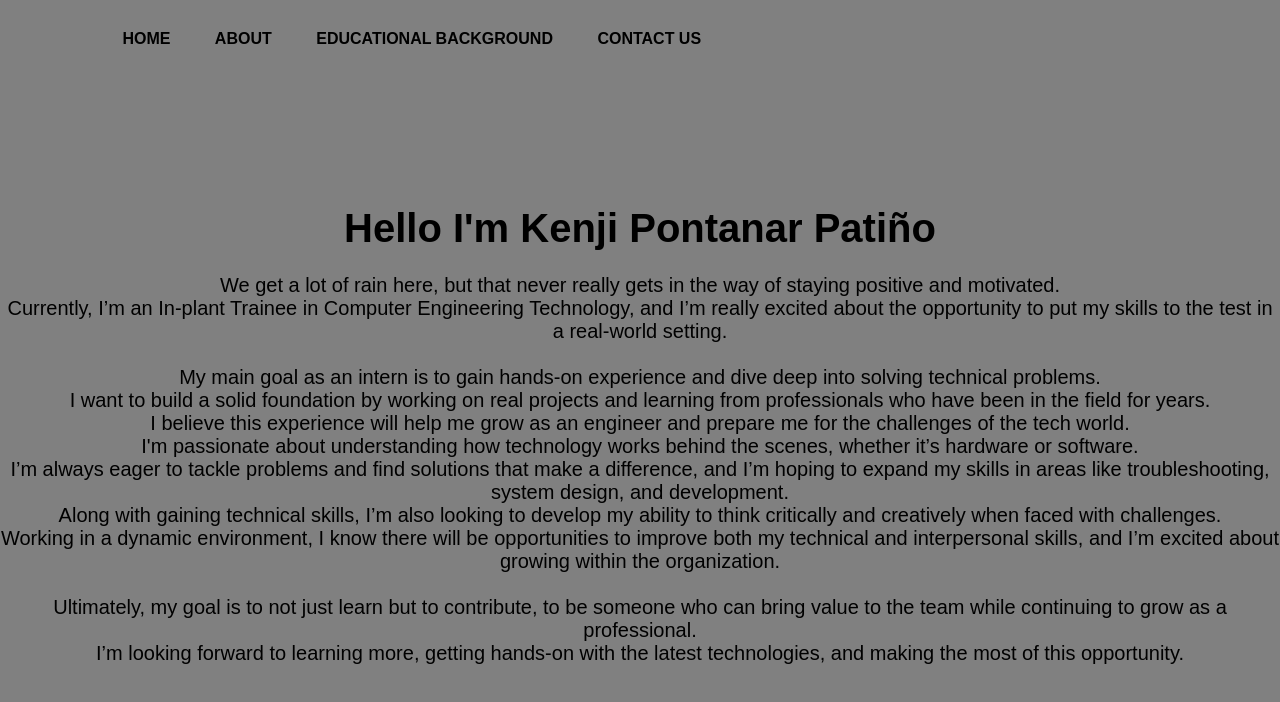
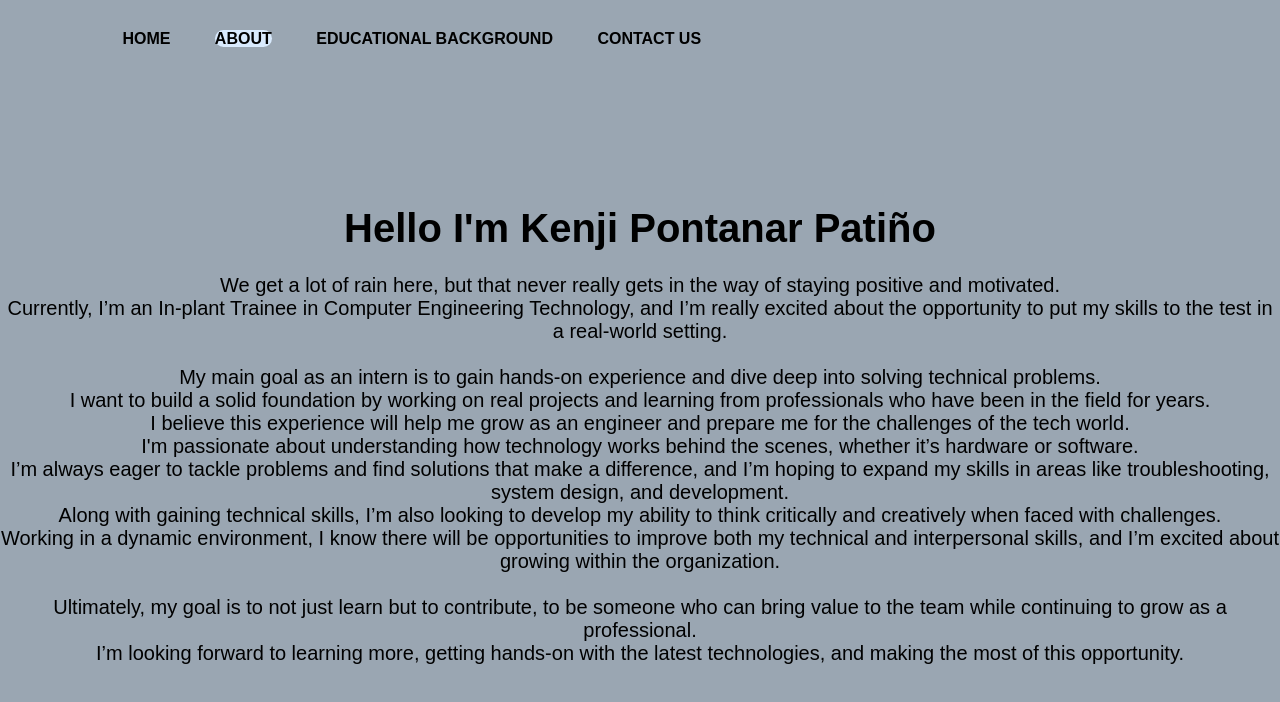
Before and after one commit to Kenzoid12/Updated-Version-Portfolio, a plain HTML site: page about.html in a window 1280 px wide. Drawn offline with Linux system fonts and the light colour scheme.

Commit message:
Update about.css
admin pc info revised

```diff
--- a/css/about.css
+++ b/css/about.css
@@ -7,8 +7,8 @@
 .hero {
     position: absolute;
     width: 100%;
-    height: 100vh;
-    background: grey;
+    height: 100%;
+    background: #9AA6B2;
 }
 
 nav {
@@ -36,6 +36,14 @@ nav ul li a:hover {
     color: red;
 }
 
+#act2 {
+    color: black;
+    text-align: center;
+    border-radius: 20px;
+    text-decoration: none;
+    background-color: #D9EAFD;
+}
+
 #intro {
     margin-top: 10%;
     text-align: center;
```
